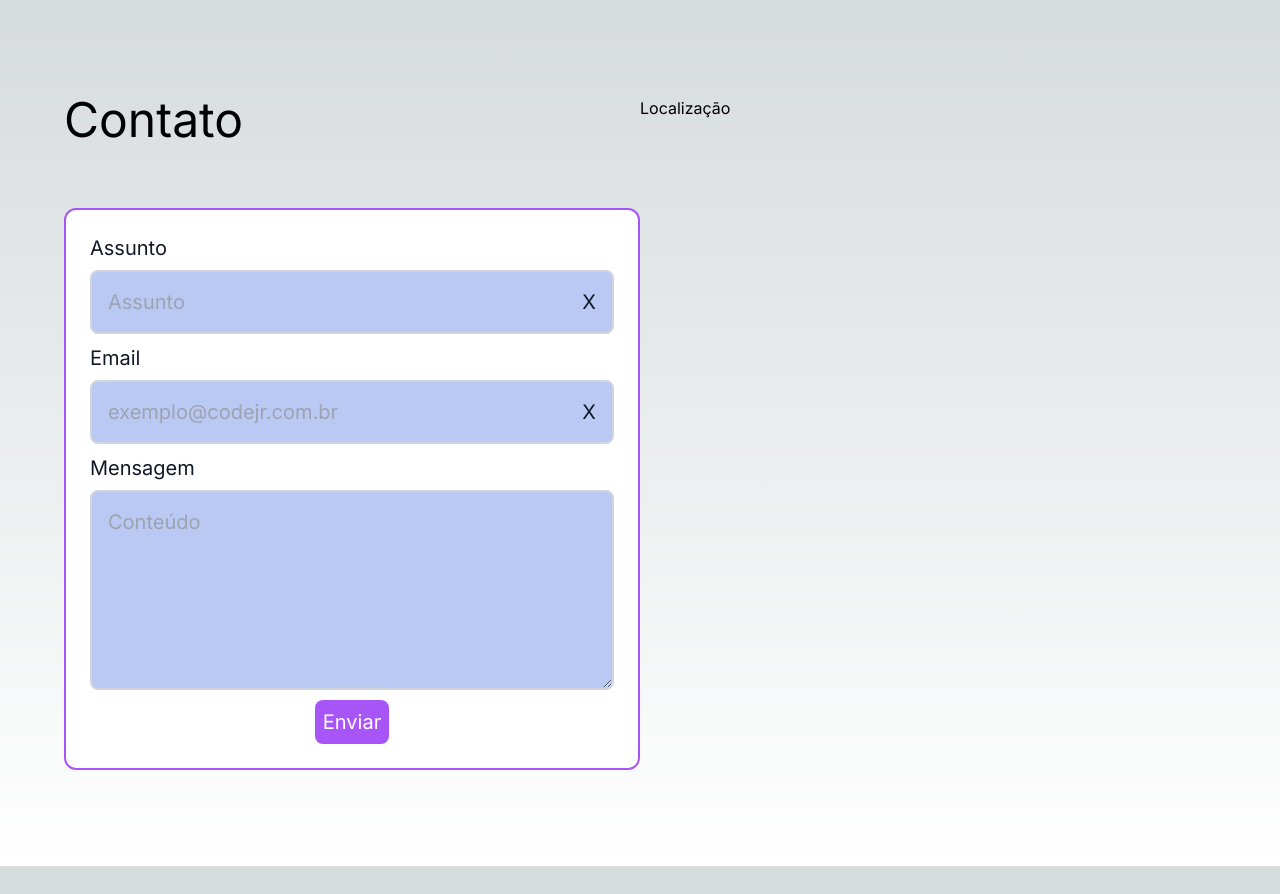
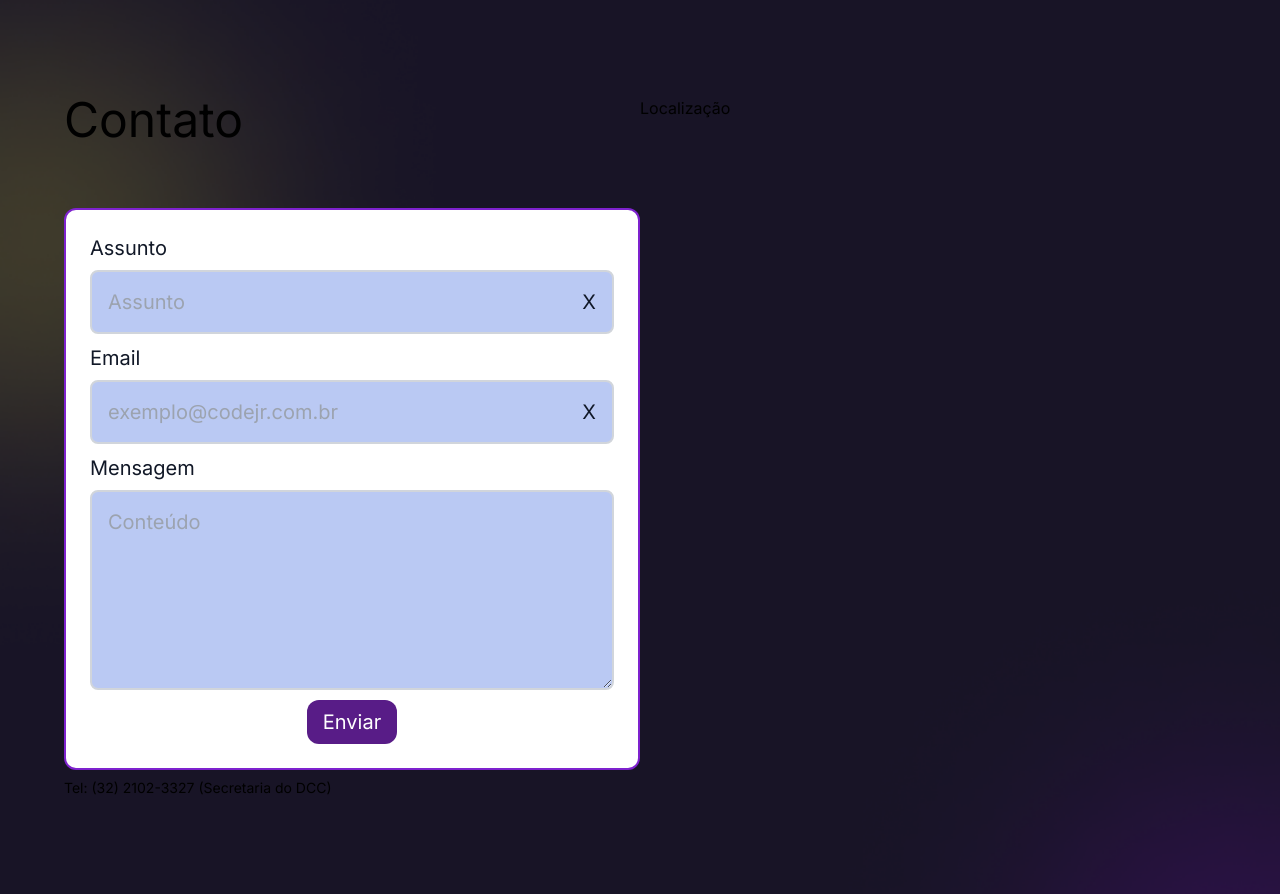
Before and after one commit to semana-computacao-ufjf/site2024, a Next.js app: page /contato in a window 1280 px wide. Before the commit the page ends 866 px from the top, so only its background shows below. Built offline with nearby package versions, Linux system fonts and the light colour scheme.

Commit message:
apply bg image to contact, create public folder

```diff
--- a/src/app/contato/page.tsx
+++ b/src/app/contato/page.tsx
@@ -2,10 +2,13 @@ import ContactForm from "@/components/contact-form";
 
 export default function ContactPage() {
   return (
-    <div className="w-screen flex px-16 py-24 ">
+    <div className="max-w-screen min-h-screen flex px-16 py-24 bg-[url('/bg-code.png')] bg-cover">
       <div className="w-1/2 space-y-16 flex-col ">
-        <h1 className="text-5xl ">Contato</h1>
-        <ContactForm />
+        <h1 className="text-5xl">Contato</h1>
+        <div className="flex-col space-y-2">
+          <ContactForm />
+          <h1 className="text-sm">Tel: (32) 2102-3327 (Secretaria do DCC)</h1>
+        </div>
       </div>
       <div className="w-1/2">Localização</div>
     </div>
--- a/src/components/contact-form.tsx
+++ b/src/components/contact-form.tsx
@@ -35,7 +35,7 @@ export default function ContactForm() {
   return (
     <form
       onSubmit={handleSubmit(onSubmit)}
-      className="bg-white text-gray-900 text-xl border-2 border-purple-500 flex-col p-6 rounded-[12px] space-y-[10px]"
+      className="bg-white text-gray-900 text-xl border-2 border-purple-700 flex-col p-6 rounded-[12px] space-y-[10px]"
     >
       <div className="space-y-[8px] ">
         <h1>Assunto</h1>
@@ -80,7 +80,7 @@ export default function ContactForm() {
       <div className="flex justify-center">
         <button
           type="submit"
-          className="text-white bg-purple-500 p-2 rounded-[8px] hover:bg-purple-700"
+          className="text-white bg-purple-900 py-2 px-4 rounded-xl hover:bg-purple-950"
         >
           Enviar
         </button>
--- a/tailwind.config.ts
+++ b/tailwind.config.ts
@@ -9,6 +9,7 @@ const config: Config = {
   theme: {
     extend: {
       backgroundImage: {
+        "code-pattern": "url('/public/bg-code.png')",
         "gradient-radial": "radial-gradient(var(--tw-gradient-stops))",
         "gradient-conic":
           "conic-gradient(from 180deg at 50% 50%, var(--tw-gradient-stops))",
```
Also changed, not shown: public/bg-code.png (added).
